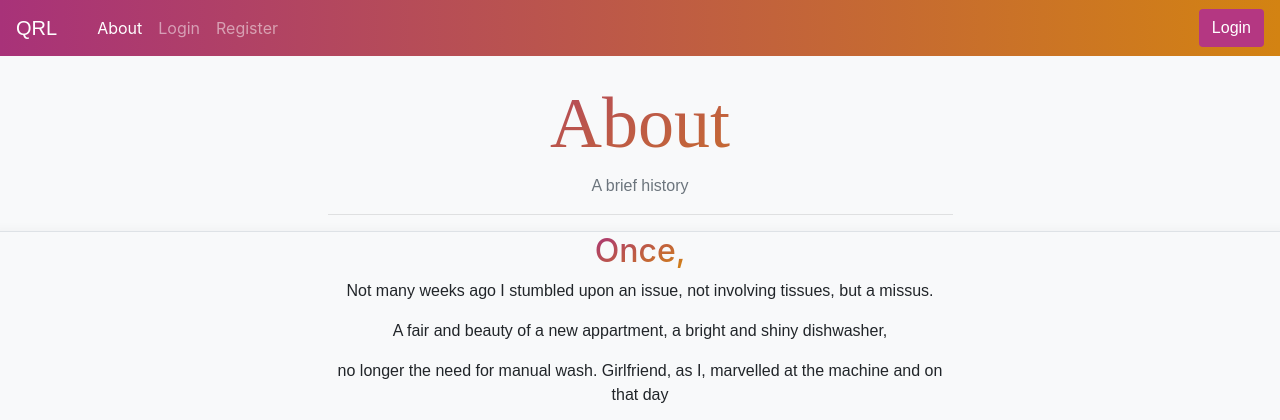
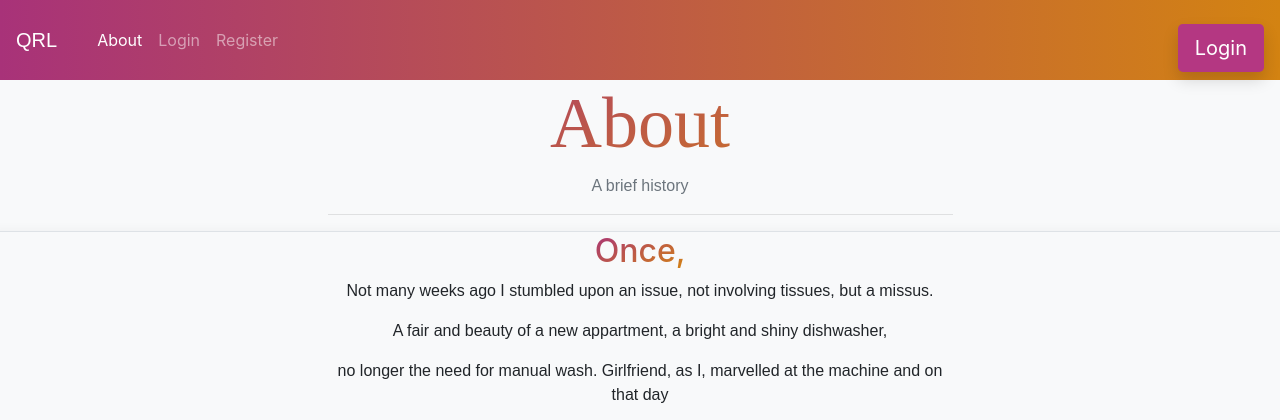
Before and after one commit to Marcroth0/relationship-quarrel, a Django app: page //about/ in a window 1280 px wide; the page is wider, and only the part inside the window is pictured. Shown: the top 420 px of that part. Run offline with Django 3.2, Linux system fonts and the light colour scheme; some libraries are stand-ins or nearby versions; some web fonts are replaced.

Commit message:
Correct account_login link in base.html

```diff
--- a/templates/base.html
+++ b/templates/base.html
@@ -137,12 +137,13 @@
           </div>
           {% else %}
           <form class="form-inline justify-content-centered">
-            <button
-              class="btn btn-md btn-custom my-2 my-sm-0 text-white montserrat"
-              type="button"
+            <a
+              href="{% url 'account_login' %}"
+              class="btn btn-custom btn-lg mt-3 shadow text-white"
+              role="button"
+              aria-label="Post"
+              >Login</a
             >
-              <a href="{% url 'account_login' %}" class="text-white">Login</a>
-            </button>
           </form>
           {% endif %}
         </div>
```
